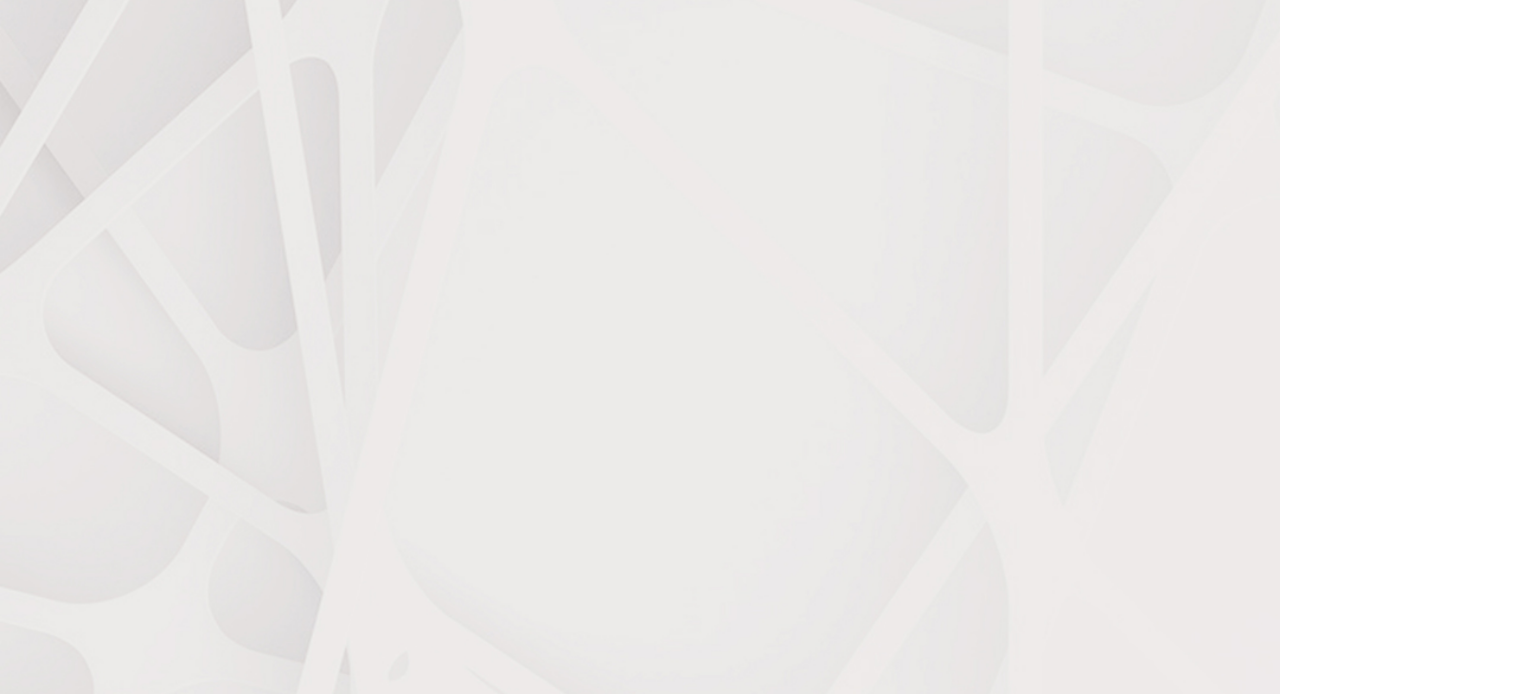
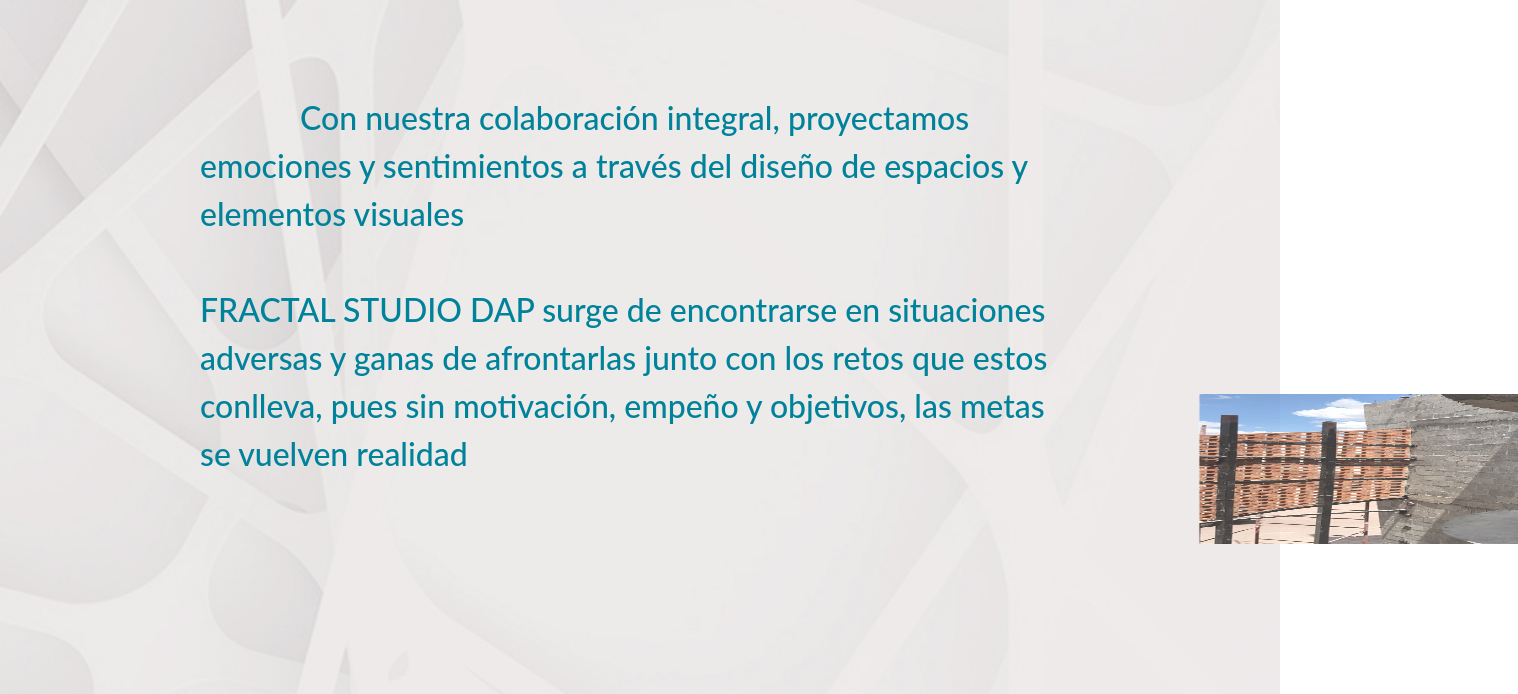
Before and after one commit to siaoscarmiranda/PWFractal, a plain HTML site: page PWFractal/quienessomos.html in a window 1280 px wide. Shown: the part 106-800 px from the top of the page, 1518 px wide, since content can reach past the window. Drawn offline with nearby package versions, Linux system fonts and the light colour scheme; a web font is replaced by a local one.

Commit message:
ilse mariel baltierra luna 25/11/2020 2:27 a.m

```diff
--- a/PWFractal/css/quienes.css
+++ b/PWFractal/css/quienes.css
@@ -15,6 +15,27 @@ body {
   font-weight: 300;
   background-size: cover;
 }
+
+.centrado{text-align:left;
+         font-size:xx-large;
+         color: #00829B;
+          padding:200px;
+          font-weight:500;
+          display: table-cell;
+          vertical-align: middle;
+         text-indent: 100px;
+        }
+
+
+       .style{
+         position:absolute;
+
+         background-size: cover;
+         top:500px;
+          left:1198px;
+         visibility:visible;
+          z-index:1;
+        }
 
 
 
--- a/PWFractal/quienessomos.html
+++ b/PWFractal/quienessomos.html
@@ -67,6 +67,19 @@
   </nav>
 <!--Nvbar Ending -->
 <!--presentación ilse mariel baltierra luna 24/11/2020-->
+<!--favor de poner la imagen de lado izquierda-->
+
+<div class="centrado">Con nuestra colaboración integral, proyectamos
+                     emociones y sentimientos a través del diseño de
+                      espacios y elementos visuales<br>
+                      <br>FRACTAL STUDIO DAP surge de encontrarse en
+                      situaciones adversas y ganas de afrontarlas junto con
+                      los retos que estos conlleva, pues sin motivación, empeño y objetivos,
+                      las metas se vuelven realidad</div>
+
+                      <div class="style">
+                      <IMG height="50" SRC="/PWFractal/img/Casa Chupícuara.jpg" width="300">
+                      </div>
 
 
 
```
Also changed, not shown: PWFractal/img/Casa Chupícuara.jpg (added).
